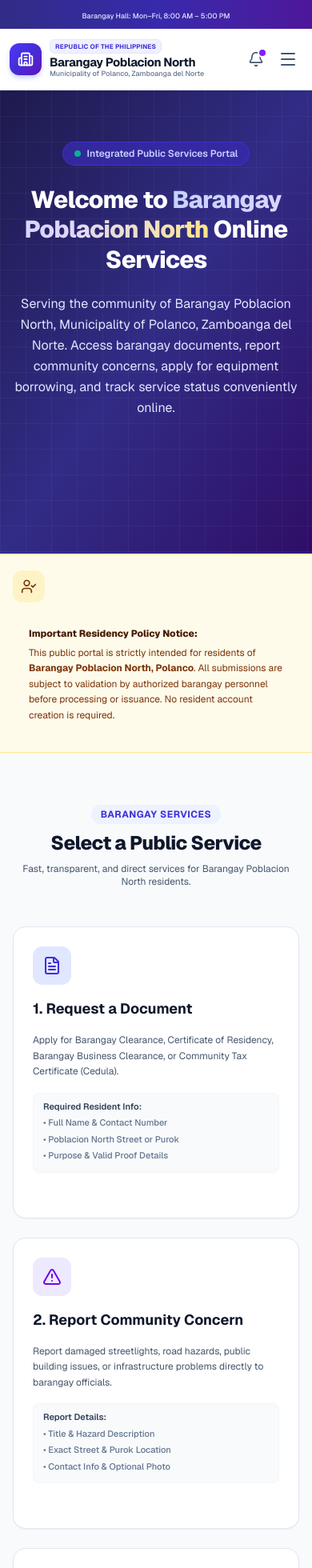
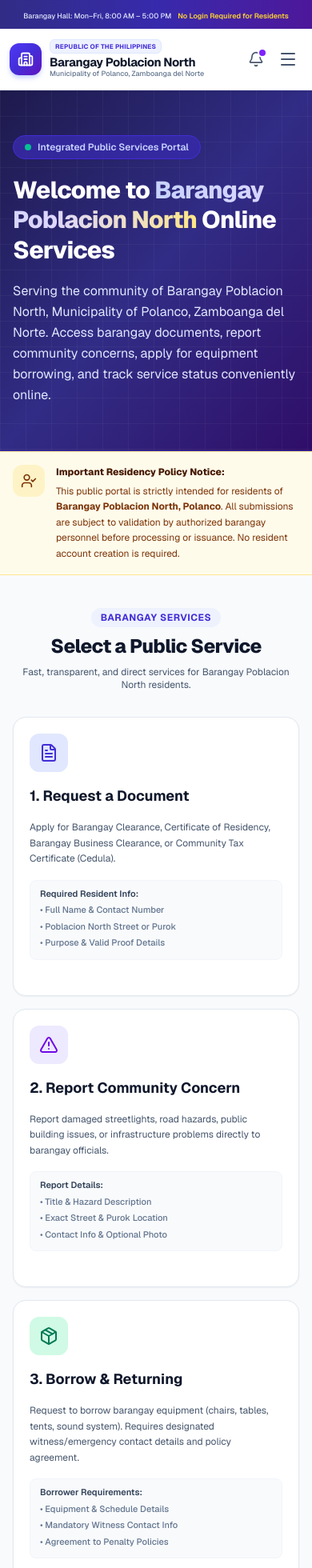
Before and after one commit to chieloupaconla-lab/Pob.North-Polanco-Online-Services-Management, a Next.js app: page / in a window 390 px wide. Shown: the top 1960 px of the page at 80% size. Built offline with nearby package versions, Linux system fonts and the light colour scheme.

Commit message:
Improve responsive homepage and navigation

```diff
--- a/src/app/page.tsx
+++ b/src/app/page.tsx
@@ -1,5 +1,4 @@
 import React from "react";
-import Link from "next/link";
 import Navbar from "@/components/Navbar";
 import Footer from "@/components/Footer";
 import {
@@ -9,16 +8,8 @@ import {
   ClockCheck,
   ShieldCheck,
   UserCheck,
-  MapPin,
-  Phone,
-  ArrowRight,
-  Info,
   CheckCircle2,
   FileCheck,
-  Scale,
-  Users,
-  Search,
-  ClipboardList
 } from "lucide-react";
 
 export default function Home() {
@@ -64,11 +55,11 @@ export default function Home() {
       <Navbar />
 
       {/* HERO SECTION */}
-      <section className="relative bg-gradient-to-br from-indigo-950 via-indigo-900 to-violet-950 text-white overflow-hidden py-16 lg:py-20 border-b border-indigo-800">
+      <section className="relative overflow-hidden border-b border-indigo-800 bg-gradient-to-br from-indigo-950 via-indigo-900 to-violet-950 py-14 text-white sm:py-16 lg:py-20">
         <div className="absolute inset-0 bg-[linear-gradient(to_right,#ffffff0a_1px,transparent_1px),linear-gradient(to_bottom,#ffffff0a_1px,transparent_1px)] bg-[size:32px_32px]"></div>
 
-        <div className="relative max-w-7xl mx-auto px-4 sm:px-6 lg:px-">
-          <div className="max-w-3xl space-y-6 text-center sm:text-left">
+        <div className="relative mx-auto flex min-h-[330px] max-w-7xl items-center px-4 sm:px-6 lg:min-h-[400px] lg:px-8">
+          <div className="max-w-3xl space-y-5 text-left sm:space-y-6">
             <div className="inline-flex items-center gap-2 bg-indigo-800/80 border border-indigo-700 px-3.5 py-1.5 rounded-full text-xs font-semibold text-indigo-200">
               <span className="w-2 h-2 rounded-full bg-emerald-400 animate-pulse"></span>
               Integrated Public Services Portal
@@ -82,25 +73,19 @@ export default function Home() {
               Serving the community of Barangay Poblacion North, Municipality of Polanco, Zamboanga del Norte. Access barangay documents, report community concerns, apply for equipment borrowing, and track service status conveniently online.
             </p>
 
-            <div className="flex flex-wrap items-center justify-center sm:justify-start gap-4 pt-20">
-
-
-            </div>
           </div>
         </div>
       </section>
 
       {/* RESIDENCY NOTICE BANNER */}
-      <section className="bg-amber-50 border-y border-amber-200/90 py-5">
-        <div className="max-w-7xl mx-auto px-4 sm:px-6 lg:px-8">
-          <div className="flex flex-col md:flex-row items-start md:items-center gap-3.5 text-amber-950">
-            <div className="p-2.5 bg-amber-100 text-amber-900 rounded-xl shrink-0">
+      <section className="border-y border-amber-200/90 bg-amber-50 py-4 sm:py-5">
+        <div className="mx-auto max-w-7xl px-4 sm:px-6 lg:px-8">
+          <div className="flex items-start gap-3.5 text-amber-950 md:items-center">
+            <div className="shrink-0 rounded-xl bg-amber-100 p-2.5 text-amber-900">
               <UserCheck className="w-5 h-5" />
             </div>
-           <div className="w-full">
-  <div className="w-full rounded-xl bg-amber-50 px-5 py-4">
-    <div className="text-xs sm:text-sm leading-relaxed">
-      <p className="font-extrabold text-amber-850 mb-1">
+            <div className="min-w-0 text-xs leading-relaxed sm:text-sm">
+              <p className="mb-1 font-extrabold text-amber-950">
                 Important Residency Policy Notice:
               </p>
 
@@ -114,13 +99,11 @@ export default function Home() {
             </div>
           </div>
         </div>
-          </div>
-        </div>
       </section>
 
       {/* SERVICE CARDS SECTION */}
-      <section id="services" className="py-16 max-w-7xl mx-auto px-4 sm:px-6 lg:px-8 scroll-mt-20">
-        <div className="text-center max-w-2xl mx-auto mb-12 space-y-2">
+      <section id="services" className="mx-auto max-w-7xl scroll-mt-20 px-4 py-10 sm:px-6 sm:py-12 lg:px-8 lg:py-14">
+        <div className="mx-auto mb-8 max-w-2xl space-y-2 text-center sm:mb-10">
           <div className="inline-flex items-center gap-1.5 text-xs font-bold text-indigo-700 bg-indigo-50 px-3 py-1 rounded-full uppercase tracking-wider">
             Barangay Services
           </div>
@@ -133,11 +116,11 @@ export default function Home() {
         </div>
 
         {/* 4 Core Service Cards Grid */}
-        <div className="grid grid-cols-1 md:grid-cols-2 lg:grid-cols-4 gap-6">
+        <div className="grid grid-cols-1 gap-4 sm:grid-cols-2 lg:grid-cols-4 lg:gap-5">
 
           {/* Card 1: Request a Document */}
           <div className="bg-white rounded-2xl border border-slate-200 shadow-xs hover:border-indigo-300 hover:shadow-lg transition-all duration-300 flex flex-col justify-between overflow-hidden group">
-            <div className="p-6 space-y-4">
+             <div className="space-y-4 p-5 sm:p-6">
               <div className="w-12 h-12 rounded-xl bg-indigo-100 text-indigo-700 flex items-center justify-center group-hover:bg-indigo-600 group-hover:text-white transition-colors">
                 <FileText className="w-6 h-6" />
               </div>
@@ -154,14 +137,14 @@ export default function Home() {
                 <div>• Purpose & Valid Proof Details</div>
               </div>
             </div>
-            <div className="px-6 pb-6 pt-2">
+             <div className="px-5 pb-5 pt-1 sm:px-6 sm:pb-6">
 
             </div>
           </div>
 
           {/* Card 2: Report a Facility Problem */}
           <div className="bg-white rounded-2xl border border-slate-200 shadow-xs hover:border-violet-300 hover:shadow-lg transition-all duration-300 flex flex-col justify-between overflow-hidden group">
-            <div className="p-6 space-y-4">
+             <div className="space-y-4 p-5 sm:p-6">
               <div className="w-12 h-12 rounded-xl bg-violet-100 text-violet-700 flex items-center justify-center group-hover:bg-violet-600 group-hover:text-white transition-colors">
                 <AlertTriangle className="w-6 h-6" />
               </div>
@@ -178,14 +161,14 @@ export default function Home() {
                 <div>• Contact Info & Optional Photo</div>
               </div>
             </div>
-            <div className="px-6 pb-6 pt-2">
+             <div className="px-5 pb-5 pt-1 sm:px-6 sm:pb-6">
 
             </div>
           </div>
 
           {/* Card 3: Borrow Equipment */}
           <div className="bg-white rounded-2xl border border-slate-200 shadow-xs hover:border-emerald-300 hover:shadow-lg transition-all duration-300 flex flex-col justify-between overflow-hidden group">
-            <div className="p-6 space-y-4">
+             <div className="space-y-4 p-5 sm:p-6">
               <div className="w-12 h-12 rounded-xl bg-emerald-100 text-emerald-700 flex items-center justify-center group-hover:bg-emerald-600 group-hover:text-white transition-colors">
                 <Package className="w-6 h-6" />
               </div>
@@ -202,14 +185,14 @@ export default function Home() {
                 <div>• Agreement to Penalty Policies</div>
               </div>
             </div>
-            <div className="px-6 pb-6 pt-2">
+             <div className="px-5 pb-5 pt-1 sm:px-6 sm:pb-6">
 
             </div>
           </div>
 
           {/* Card 4: Check Request Status */}
           <div className="bg-white rounded-2xl border border-slate-200 shadow-xs hover:border-amber-300 hover:shadow-lg transition-all duration-300 flex flex-col justify-between overflow-hidden group">
-            <div className="p-6 space-y-4">
+             <div className="space-y-4 p-5 sm:p-6">
               <div className="w-12 h-12 rounded-xl bg-amber-100 text-amber-800 flex items-center justify-center group-hover:bg-amber-600 group-hover:text-white transition-colors">
                 <ClockCheck className="w-6 h-6" />
               </div>
@@ -225,7 +208,7 @@ export default function Home() {
                 <div>• In-Person Validation at Barangay Hall</div>
               </div>
             </div>
-            <div className="px-6 pb-6 pt-2">
+             <div className="px-5 pb-5 pt-1 sm:px-6 sm:pb-6">
 
             </div>
           </div>
--- a/src/components/Navbar.tsx
+++ b/src/components/Navbar.tsx
@@ -51,7 +51,7 @@ export default function Navbar() {
 
               <span className="hidden md:inline text-indigo-300">|</span>
 
-              <span className="hidden sm:inline font-semibold text-amber-300">
+              <span className="font-semibold text-amber-300">
                 No Login Required for Residents
               </span>
             </div>
```
Lines whose indentation alone changed are shown as unchanged.
